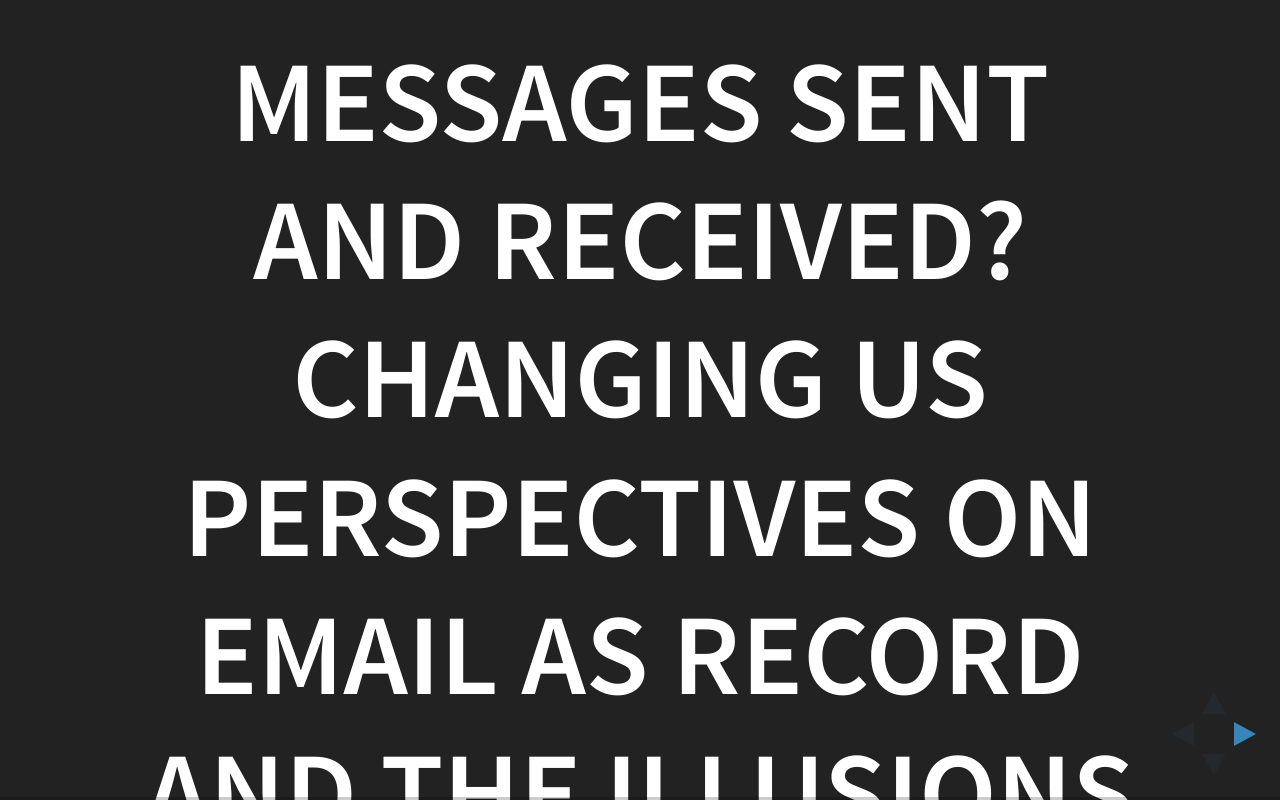
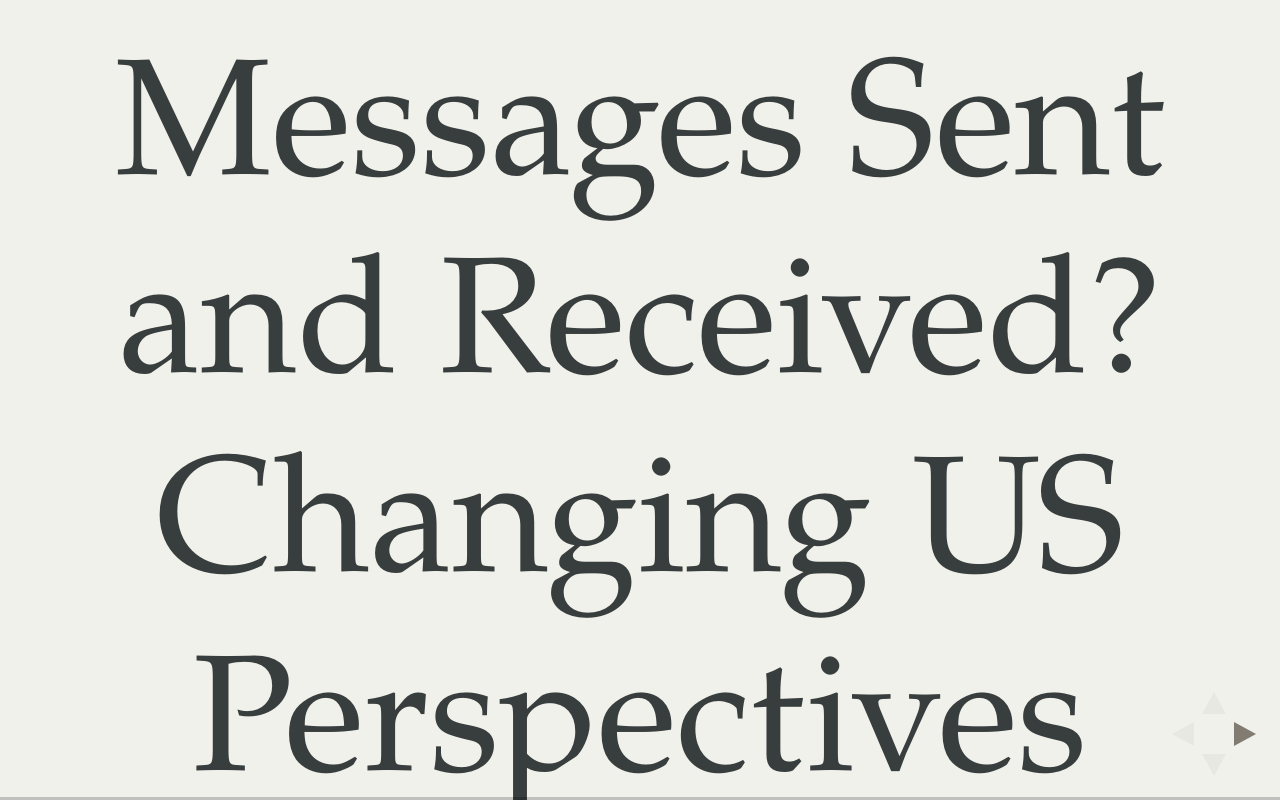
Before and after one commit to morskyjezek/talks, a website: page 2018/2018-ichora-slides.html in a window 1280 px wide. Drawn offline with Linux system fonts and the light colour scheme.

Commit message:
change theme

```diff
--- a/2018/2018-ichora-slides.html
+++ b/2018/2018-ichora-slides.html
@@ -15,7 +15,7 @@
 		<meta name="viewport" content="width=device-width, initial-scale=1.0, maximum-scale=1.0, user-scalable=no">
 
 		<link rel="stylesheet" href="/talks/css/reveal.css">
-		<link rel="stylesheet" href="/talks/css/theme/black.css" id="theme">
+		<link rel="stylesheet" href="/talks/css/theme/serif.css" id="theme">
 
 		<!-- Theme used for syntax highlighting of code -->
 		<link rel="stylesheet" href="/talks/lib/css/zenburn.css">
```
